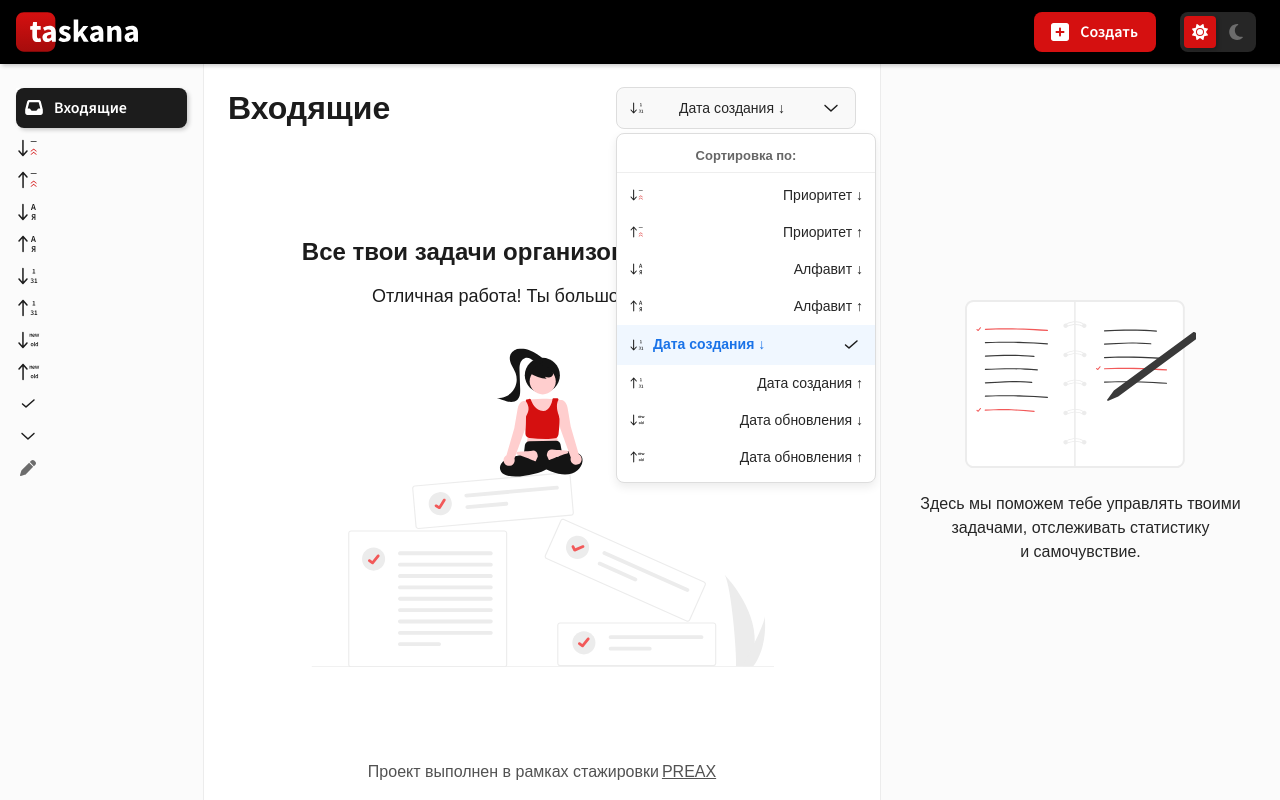
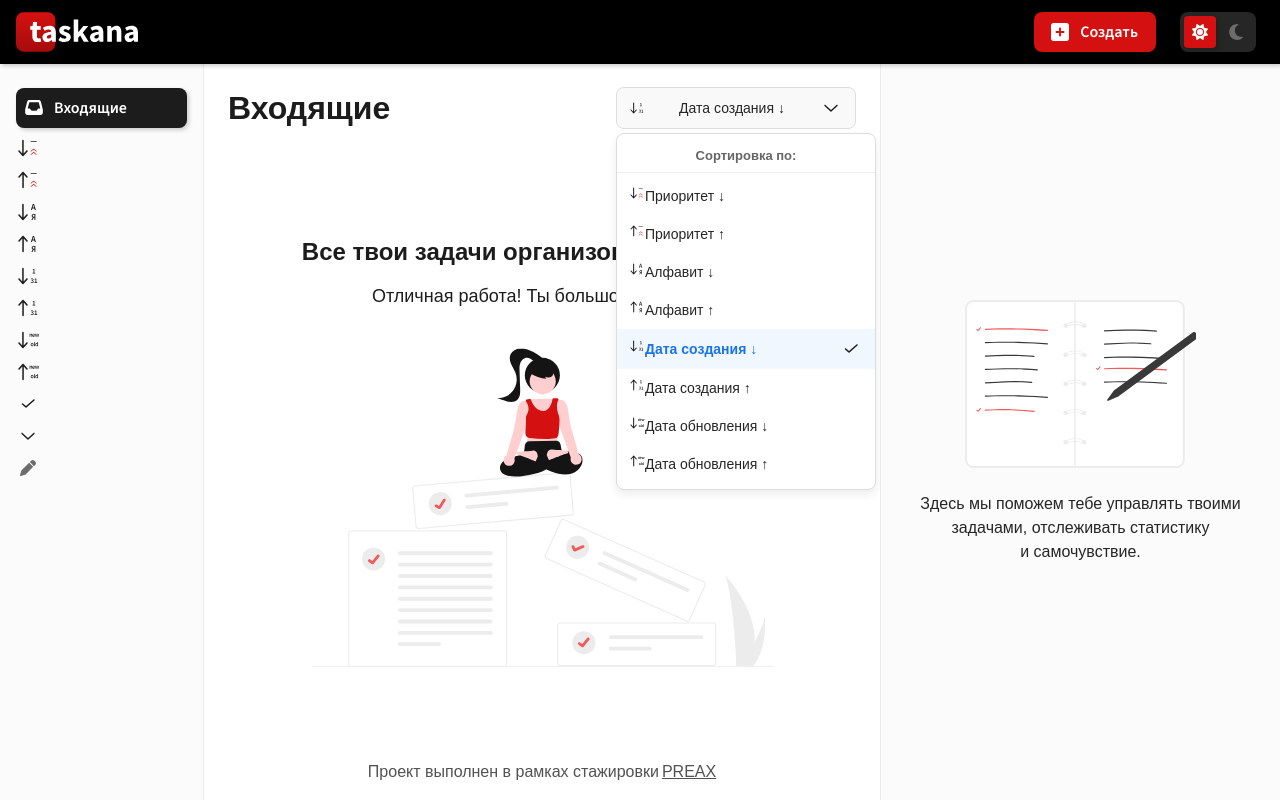
Before and after one commit to VitalGa/TaskanaApp, a React (Vite) app: page / in a window 1280 px wide. Both pictures are taken after a click on the button "Дата создания ↓". Built offline with nearby package versions, Linux system fonts and the light colour scheme; a web font is replaced by a local one.

Commit message:
made dropdown fully controlled

```diff
--- a/src/components/containerHeader/ContainerHeader.jsx
+++ b/src/components/containerHeader/ContainerHeader.jsx
@@ -1,23 +1,32 @@
+import { useState } from 'react';
 import styles from './containerHeader.module.css';
 import { Dropdown } from '@/components/dropdown';
 
 export function ContainerHeader() {
+  const [sort, setSort] = useState('createdAtDesc');
+
+  const options = [
+    { value: 'priorityDesc', label: 'Приоритет ↓', icon: 'priorityDesc' },
+    { value: 'priorityAsc', label: 'Приоритет ↑', icon: 'priorityAsc' },
+    { value: 'alphaDesc', label: 'Алфавит ↓', icon: 'alphabeticalDesc' },
+    { value: 'alphaAsc', label: 'Алфавит ↑', icon: 'alphabeticalAsc' },
+    { value: 'createdAtDesc', label: 'Дата создания ↓', icon: 'createdAtDesc' },
+    { value: 'createdAtAsc', label: 'Дата создания ↑', icon: 'createdAtAsc' },
+    { value: 'updatedAtDesc', label: 'Дата обновления ↓', icon: 'updatedAtDesc' },
+    { value: 'updatedAtAsc', label: 'Дата обновления ↑', icon: 'updatedAtAsc' },
+  ];
+
   return (
     <div className={`${styles.containerHeader} flex justify-between items-center`}>
       <h1 className='heading-h1'>Входящие</h1>
+
       <Dropdown
-        defaultValue={{ value: 'createdAtDesc', label: 'Дата создания ↓', icon: 'createdAtDesc' }}
-        options={[
-          { value: 'priorityDesc', label: 'Приоритет ↓', icon: 'priorityDesc' },
-          { value: 'priorityAsc', label: 'Приоритет ↑', icon: 'priorityAsc' },
-          { value: 'alphaDesc', label: 'Алфавит ↓', icon: 'alphabeticalDesc' },
-          { value: 'alphaAsc', label: 'Алфавит ↑', icon: 'alphabeticalAsc' },
-          { value: 'createdAtDesc', label: 'Дата создания ↓', icon: 'createdAtDesc' },
-          { value: 'createdAtAsc', label: 'Дата создания ↑', icon: 'createdAtAsc' },
-          { value: 'updatedAtDesc', label: 'Дата обновления ↓', icon: 'updatedAtDesc' },
-          { value: 'updatedAtAsc', label: 'Дата обновления ↑', icon: 'updatedAtAsc' },
-        ]}
-        onSortChange={(val) => console.log('Сортировка:', val)}
+        options={options}
+        value={sort}
+        onChange={(val) => {
+          setSort(val);
+          console.log('Сортировка:', val);
+        }}
       />
     </div>
   );
--- a/src/components/dropdown/Dropdown.jsx
+++ b/src/components/dropdown/Dropdown.jsx
@@ -1,16 +1,20 @@
-import { useState, useRef, useEffect } from 'react';
-import { Icon } from '@/components'; // твой универсальный компонент
+import React, { useState, useRef, useEffect } from 'react';
+import { Icon } from '@/components';
 import styles from './dropdown.module.css';
 
-export function Dropdown({ options, defaultValue, onSortChange, disabled = false }) {
+export function Dropdown({ options = [], value, onChange, disabled = false }) {
   const [open, setOpen] = useState(false);
-  const [selected, setSelected] = useState(defaultValue);
+
   const dropdownRef = useRef(null);
+  const triggerRef = useRef(null);
+
+  // Найти текущую выбранную опцию по value
+  const selected = options.find((opt) => opt.value === value) || null;
 
   // Закрытие при клике вне
   useEffect(() => {
-    const handleClickOutside = (event) => {
-      if (dropdownRef.current && !dropdownRef.current.contains(event.target)) {
+    const handleClickOutside = (e) => {
+      if (dropdownRef.current && !dropdownRef.current.contains(e.target)) {
         setOpen(false);
       }
     };
@@ -18,41 +22,54 @@ export function Dropdown({ options, defaultValue, onSortChange, disabled = false
     return () => document.removeEventListener('mousedown', handleClickOutside);
   }, []);
 
+  const handleToggle = () => {
+    if (disabled) return;
+    setOpen((v) => !v);
+  };
+
   const handleSelect = (option) => {
-    setSelected(option);
     setOpen(false);
-    if (onSortChange) {
-      onSortChange(option.value);
-    }
+    triggerRef.current && triggerRef.current.focus();
+    if (onChange) onChange(option.value);
   };
 
   return (
     <div className={styles.dropdown} ref={dropdownRef}>
-      {/* Верхний див (триггер) */}
+      {/* Кнопка-триггер */}
       <button
+        ref={triggerRef}
         className={styles.dropdownTrigger}
-        onClick={() => !disabled && setOpen(!open)}
-        disabled={disabled}>
-        <Icon name={selected.icon} className={styles.icon} />
-        {selected.label}
+        onClick={handleToggle}
+        aria-haspopup='menu'
+        aria-expanded={open}
+        disabled={disabled}
+        type='button'>
+        {selected && <Icon name={selected.icon} className={styles.icon} />}
+        <span className={styles.label}>{selected ? selected.label : 'Выберите…'}</span>
         <Icon name='chevronDropdown' className={`${styles.chevron} ${open ? styles.open : ''}`} />
       </button>
 
-      {/* Дропдаун */}
+      {/* Выпадающее меню */}
       {open && (
-        <div className={styles.dropdownMenu}>
+        <div className={styles.dropdownMenu} role='menu'>
           <div className={styles.dropdownHeader}>Сортировка по:</div>
           <ul>
             {options.map((option) => (
               <li
                 key={option.value}
+                role='menuitemradio'
+                aria-checked={selected && selected.value === option.value}
+                tabIndex={0}
                 className={`${styles.dropdownItem} ${
-                  selected?.value === option.value ? styles.active : ''
+                  selected && selected.value === option.value ? styles.active : ''
                 }`}
                 onClick={() => handleSelect(option)}>
-                <Icon name={option.icon} className={styles.icon} />
-                {option.label}
-                {selected?.value === option.value && (
+                <div className={styles.left}>
+                  <Icon name={option.icon} className={styles.icon} />
+                  <span>{option.label}</span>
+                </div>
+
+                {selected && selected.value === option.value && (
                   <Icon name='checkDropdown' className={styles.checkIcon} />
                 )}
               </li>
```
